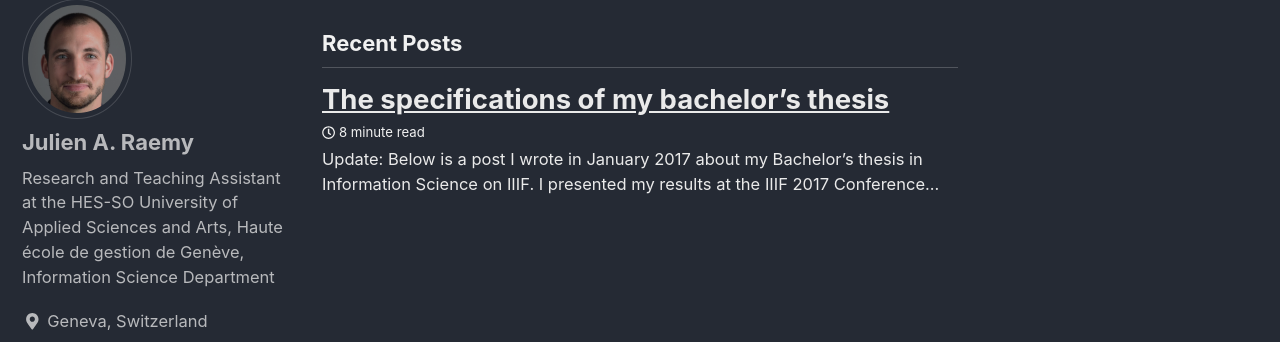
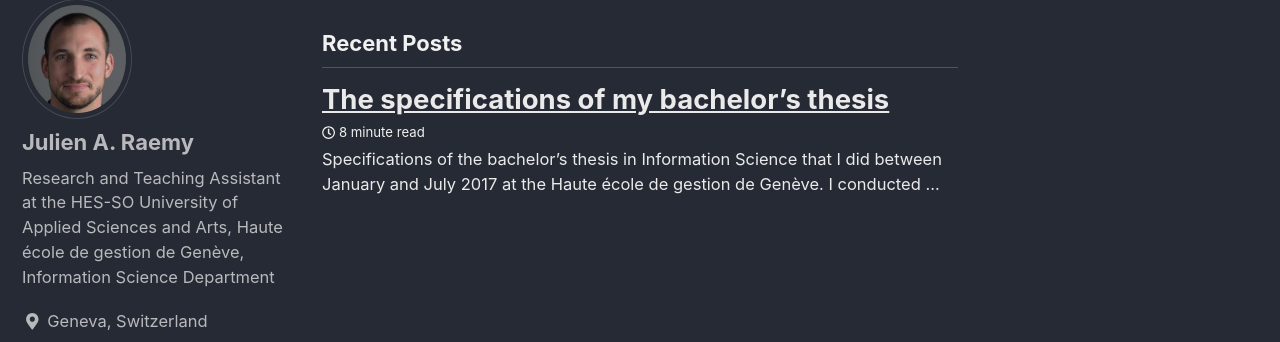
Before and after one commit to 00mjk/julsraemy.github.io, a Jekyll site: the page built from index.html, in a window 1280 px wide and 900 px high. Shown: the part 145-487 px from the top of the window. Built offline with Jekyll 4.4.1, drawn with Linux system fonts in a browser that asks for light colours; nearby versions of some CDN libraries; some web fonts are replaced; the list of posts is cut into pages by our own code; comment, search, counter and statistics services are not loaded; a style sheet for code colours, icons or effects is not loaded.

Commit message:
trying things

```diff
--- a/_config.yml
+++ b/_config.yml
@@ -17,7 +17,7 @@
 baseurl                  : # the subpath of your site, e.g. "/blog"
 repository               : julsraemy/julsraemy.github.io
 teaser                   : # path of fallback teaser image, e.g. "/assets/images/500x300.png"
-breadcrumbs              : true # false (default)
+breadcrumbs              : # false (default)
 words_per_minute         : 300
 comments                 :
   provider               : "staticman_v2" # false (default), "disqus", "discourse", "facebook", "google-plus", "staticman", "staticman_v2" "custom"
--- a/_posts/2017-30-01-specifications.md
+++ b/_posts/2017-30-01-specifications.md
@@ -1,5 +1,6 @@
 ---
 title: The specifications of my bachelor's thesis
+excerpt: "Specifications of the bachelor's thesis in Information Science that I did between January and July 2017 at the Haute école de gestion de Genève. I conducted usability testing on Mirador and the Universal Viewer, two IIIF-Compliant image viewers."
 categories:
   - posts
 tags:
@@ -11,7 +12,7 @@
 date: 2017-01-30 19:15:28 +0100
 ---
 
-_Update: Below is a post I wrote in January 2017 about my Bachelor's thesis in Information Science on IIIF. I presented my results at the [IIIF 2017 Conference](https://www.slideshare.net/JulienARaemy/iiif-preconference-usability-testing-conducted-on-the-uv-and-mirador) in the Vatican City and defended it in July 2017. Here is [the link to the full text](http://doc.rero.ch/record/306498)_
+_Update: Here is a post I wrote in January 2017 about my Bachelor's thesis in Information Science on IIIF. I presented my results at the [IIIF 2017 Conference](https://www.slideshare.net/JulienARaemy/iiif-preconference-usability-testing-conducted-on-the-uv-and-mirador) in June 2017 the Vatican City and that I defended in July 2017. Here is [the link to the full text](http://doc.rero.ch/record/306498). Some of the objectives described below have slightly changed_
 
 I am about to officially start my Bachelor's thesis at the Haute école de gestion de Genève (HEG). This blog post is from a document that I have just handed in to my professor. I hope it will give a good outline of this assignment to the IIIF community.
 
@@ -127,23 +128,25 @@
 
 # 5. Bibliography
 
-- BODLEIAN DIGITAL LIBRARY SYSTEMS & SERVICES, 2017\. Have you noticed our growing set of #IIIF buttons on [http://digital.bodleian.ox.ac.uk ](http://digital.bodleian.ox.ac.uk )? Twitter [online]. 19 January 2017\. [Accessed 23 January 2017]. Available from: [https://twitter.com/BDLSS/status/822108808793178113](https://twitter.com/BDLSS/status/822108808793178113)
-- DIGITAL HUMANITIES LAB (DHLAB), 2017\. NIE — INE. dhlab.unibas.ch [online]. 16 January 2017\. [Accessed 22 January 2017]. Available from: [http://dhlab.unibas.ch/nie-ine/](http://dhlab.unibas.ch/nie-ine/)
-- GARRETT, Jesse James, 2000\. The Elements of User Experience: Duality of the Web. jjg.net [online]. 30 March 2000\. [Accessed 2 January 2017]. Available from: [http://www.jjg.net/elements/pdf/elements.pdf](http://www.jjg.net/elements/pdf/elements.pdf)
-- GARRETT, Jesse James, 2011\. The elements of user experience: user-centered design for the Web and beyond. 2nd ed. Berkeley, CA: New Riders. Voices that matter. ISBN 978-0-321-68368-7\. - GUZZON, Oscar, 2016\. Optimisation d’une plateforme web de divulgation scientifique [online]. Bachelor’s thesis. Geneva, Switzerland: Haute école de gestion de Genève. [Accessed 24 January 2017]. Available from: [https://doc.rero.ch/record/278088](https://doc.rero.ch/record/278088)
-- INTERNATIONAL IMAGE INTEROPERABILITY FRAMEWORK (IIIF), 2017a. Awesome IIIF. GitHub [online]. 2017\. [Accessed 2 January 2017]. Available from: [https://github.com/IIIF/awesome-iiif](https://github.com/IIIF/awesome-iiif)
-- INTERNATIONAL IMAGE INTEROPERABILITY FRAMEWORK (IIIF), 2017b. IIIF Consortium. International Image Interoperability Framework [online]. 2017\. [Accessed 5 January 2017]. Available from: [http://iiif.io/community/consortium/](http://iiif.io/community/consortium/)
-- INTERNATIONAL IMAGE INTEROPERABILITY FRAMEWORK (IIIF), 2017c. International Image Interoperability Framework [online]. 2017\. [Accessed 2 January 2017]. Available from: [http://iiif.io/](http://iiif.io/)
-- INTERNATIONAL IMAGE INTEROPERABILITY FRAMEWORK (IIIF), 2017d. IIIF Events. International Image Interoperability Framework [online]. 2017\. [Accessed 24 January 2017]. Available from: [http://iiif.io/event/](http://iiif.io/event/)
-- INTERNATIONAL IMAGE INTEROPERABILITY FRAMEWORK (IIIF), 2017e. About IIIF. International Image Interoperability Framework [online]. 2017\. [Accessed 24 January 2017]. Available from: [http://iiif.io/about/](http://iiif.io/about/)
-- KILEY, Robert and CRANE, Tom, 2016\. The International Image Interoperability Framework (IIIF) for science publishers. eLife [online]. 16 May 2016\. [Accessed 8 November 2016]. Available from: [https://elifesciences.org/elife-news/international-image-interoperability-framework-iiif-science-publishers](https://elifesciences.org/elife-news/international-image-interoperability-framework-iiif-science-publishers)
-- LOOP11, 2016\. The Loop11 JavaScript – Easy as 1, 2, 3! | Loop11\. Loop11\. Online User Testing Tool [online]. 2 February 2016\. [Accessed 23 January 2017]. Available from: [https://www.loop11.com/the-loop11-javascript-is-it-a-problem/](https://www.loop11.com/the-loop11-javascript-is-it-a-problem/)
-- LOOP11, 2017\. Loop11\. Online User Testing Tool [online]. 2017\. [Accessed 6 January 2017]. Available from: [https://www.loop11.com/](https://www.loop11.com/)
-- MEYSTRE, Valérie and REY, Raphaël, 2014\. Tests d’utilisabilité : comparaison de deux méthodes appliquées au site e-rara.ch [online]. Geneva, Switzerland: Haute école de gestion de Genève. [Accessed 2 January 2017]. Available from: [https://doc.rero.ch/record/209599](https://doc.rero.ch/record/209599)
-- MIRADOR, 2017a. Project Mirador [online]. 2017\. [Accessed 2 January 2017]. Available from: [http://projectmirador.org/](http://projectmirador.org/) - MIRADOR, 2017b. Mirador Viewer. Project Mirador [online]. 2017\. [Accessed 23 January 2017]. Available from: [http://projectmirador.org/demo/](http://projectmirador.org/demo/)
-- NIELSEN, Jakob, 1995\. 10 Heuristics for User Interface Design. Nielsen Norman Group [online]. 1 January 1995\. [Accessed 2 January 2017]. Available from: [https://www.nngroup.com/articles/ten-usability-heuristics/](https://www.nngroup.com/articles/ten-usability-heuristics/)
-- NIELSEN, Jakob, 2010\. Usability engineering. Amsterdam: Kaufmann. ISBN 978-0-12-518406-9\. - PRONGUÉ, Nicolas, 2012\. Evaluation de l’utilisabilité de RODIN au moyen d’un test utilisateur asynchrone [online]. Bachelor’s thesis. Geneva, Switzerland: Haute école de gestion de Genève. [Accessed 2 January 2017]. Available from: [https://doc.rero.ch/record/30353](https://doc.rero.ch/record/30353)
-- SCHMIDT, Eveline, 2013\. Remote oder In-person Usability-Test ? [online]. Bachelor’s thesis. Geneva, Switzerland: Haute école de gestion de Genève. [Accessed 2 January 2017]. Available from: [https://doc.rero.ch/record/208871](https://doc.rero.ch/record/208871)
-- SNYDMAN, Stuart, SANDERSON, Robert and CRAMER, Tom, 2015\. The International Image Interoperability Framework (IIIF): A community & technology approach for web-based images. In: Archiving Conference [online]. Los Angeles, CA. May 2015\. p. 16–21\. Available from: [https://purl.stanford.edu/df650pk4327](https://purl.stanford.edu/df650pk4327)
-- SUC P-2 “SCIENTIFIC INFORMATION: ACCESS, PROCESSING AND SAFEGUARDING,” 2016\. NIE-INE (161-004): Nationale Infrastruktur für Editionen – Infrastructure nationale pour les éditions. Swissuniversities [online]. 10 August 2016\. [Accessed 3 January 2017]. Available from: [https://www.swissuniversities.ch/fileadmin/swissuniversities/Dokumente/Organisation/SUK-P/SUK_P-2/Abstract_NIE-INE.pdf](https://www.swissuniversities.ch/fileadmin/swissuniversities/Dokumente/Organisation/SUK-P/SUK_P-2/Abstract_NIE-INE.pdf)
-- THE UNIVERSAL VIEWER (UV), 2017\. Universal Viewer [online]. 2017\. [Accessed 2 January 2017]. Available from: [http://universalviewer.io/](http://universalviewer.io/)
+- BODLEIAN DIGITAL LIBRARY SYSTEMS & SERVICES, 2017. Have you noticed our growing set of #IIIF buttons on [http://digital.bodleian.ox.ac.uk](http://digital.bodleian.ox.ac.uk)? Twitter [online]. 19 January 2017. [Accessed 23 January 2017]. Available from: [https://twitter.com/BDLSS/status/822108808793178113](https://twitter.com/BDLSS/status/822108808793178113)
+- DIGITAL HUMANITIES LAB (DHLAB), 2017. NIE — INE. dhlab.unibas.ch [online]. 16 January 2017. [Accessed 22 January 2017]. Available from: [http://dhlab.unibas.ch/nie-ine/](http://dhlab.unibas.ch/nie-ine/)
+- GARRETT, Jesse James, 2000. The Elements of User Experience: Duality of the Web. jjg.net [online]. 30 March 2000. [Accessed 2 January 2017]. Available from: [http://www.jjg.net/elements/pdf/elements.pdf](http://www.jjg.net/elements/pdf/elements.pdf)
+- GARRETT, Jesse James, 2011. The elements of user experience: user-centered design for the Web and beyond. 2nd ed. Berkeley, CA: New Riders. Voices that matter. ISBN 978-0-321-68368-7.
+- GUZZON, Oscar, 2016. Optimisation d’une plateforme web de divulgation scientifique [online]. Bachelor’s thesis. Geneva, Switzerland: Haute école de gestion de Genève. [Accessed 24 January 2017]. Available from: [https://doc.rero.ch/record/278088](https://doc.rero.ch/record/278088)
+- INTERNATIONAL IMAGE INTEROPERABILITY FRAMEWORK (IIIF), 2017a. Awesome IIIF. GitHub [online]. 2017. [Accessed 2 January 2017]. Available from: [https://github.com/IIIF/awesome-iiif](https://github.com/IIIF/awesome-iiif)
+- INTERNATIONAL IMAGE INTEROPERABILITY FRAMEWORK (IIIF), 2017b. IIIF Consortium. International Image Interoperability Framework [online]. 2017. [Accessed 5 January 2017]. Available from: [http://iiif.io/community/consortium/](http://iiif.io/community/consortium/)
+- INTERNATIONAL IMAGE INTEROPERABILITY FRAMEWORK (IIIF), 2017c. International Image Interoperability Framework [online]. 2017. [Accessed 2 January 2017]. Available from: [http://iiif.io/](http://iiif.io/)
+- INTERNATIONAL IMAGE INTEROPERABILITY FRAMEWORK (IIIF), 2017d. IIIF Events. International Image Interoperability Framework [online]. 2017. [Accessed 24 January 2017]. Available from: [http://iiif.io/event/](http://iiif.io/event/)
+- INTERNATIONAL IMAGE INTEROPERABILITY FRAMEWORK (IIIF), 2017e. About IIIF. International Image Interoperability Framework [online]. 2017. [Accessed 24 January 2017]. Available from: [http://iiif.io/about/](http://iiif.io/about/)
+- KILEY, Robert and CRANE, Tom, 2016. The International Image Interoperability Framework (IIIF) for science publishers. eLife [online]. 16 May 2016. [Accessed 8 November 2016]. Available from: [https://elifesciences.org/elife-news/international-image-interoperability-framework-iiif-science-publishers](https://elifesciences.org/elife-news/international-image-interoperability-framework-iiif-science-publishers)
+- LOOP11, 2016. The Loop11 JavaScript – Easy as 1, 2, 3! | Loop11. Loop11. Online User Testing Tool [online]. 2 February 2016. [Accessed 23 January 2017]. Available from: [https://www.loop11.com/the-loop11-javascript-is-it-a-problem/](https://www.loop11.com/the-loop11-javascript-is-it-a-problem/)
+- LOOP11, 2017. Loop11. Online User Testing Tool [online]. 2017. [Accessed 6 January 2017]. Available from: [https://www.loop11.com/](https://www.loop11.com/)
+- MEYSTRE, Valérie and REY, Raphaël, 2014. Tests d’utilisabilité : comparaison de deux méthodes appliquées au site e-rara.ch [online]. Geneva, Switzerland: Haute école de gestion de Genève. [Accessed 2 January 2017]. Available from: [https://doc.rero.ch/record/209599](https://doc.rero.ch/record/209599)
+- MIRADOR, 2017a. Project Mirador [online]. 2017. [Accessed 2 January 2017]. Available from: [http://projectmirador.org/](http://projectmirador.org/) - MIRADOR, 2017b. Mirador Viewer. Project Mirador [online]. 2017. [Accessed 23 January 2017]. Available from: [http://projectmirador.org/demo/](http://projectmirador.org/demo/)
+- NIELSEN, Jakob, 1995. 10 Heuristics for User Interface Design. Nielsen Norman Group [online]. 1 January 1995. [Accessed 2 January 2017]. Available from: [https://www.nngroup.com/articles/ten-usability-heuristics/](https://www.nngroup.com/articles/ten-usability-heuristics/)
+- NIELSEN, Jakob, 2010. Usability engineering. Amsterdam: Kaufmann. ISBN 978-0-12-518406-9.
+- PRONGUÉ, Nicolas, 2012. Evaluation de l’utilisabilité de RODIN au moyen d’un test utilisateur asynchrone [online]. Bachelor’s thesis. Geneva, Switzerland: Haute école de gestion de Genève. [Accessed 2 January 2017]. Available from: [https://doc.rero.ch/record/30353](https://doc.rero.ch/record/30353)
+- SCHMIDT, Eveline, 2013. Remote oder In-person Usability-Test ? [online]. Bachelor’s thesis. Geneva, Switzerland: Haute école de gestion de Genève. [Accessed 2 January 2017]. Available from: [https://doc.rero.ch/record/208871](https://doc.rero.ch/record/208871)
+- SNYDMAN, Stuart, SANDERSON, Robert and CRAMER, Tom, 2015. The International Image Interoperability Framework (IIIF): A community & technology approach for web-based images. In: Archiving Conference [online]. Los Angeles, CA. May 2015. p. 16–21. Available from: [https://purl.stanford.edu/df650pk4327](https://purl.stanford.edu/df650pk4327)
+- SUC P-2 “SCIENTIFIC INFORMATION: ACCESS, PROCESSING AND SAFEGUARDING,” 2016. NIE-INE (161-004): Nationale Infrastruktur für Editionen – Infrastructure nationale pour les éditions. Swissuniversities [online]. 10 August 2016. [Accessed 3 January 2017]. Available from: [https://www.swissuniversities.ch/fileadmin/swissuniversities/Dokumente/Organisation/SUK-P/SUK_P-2/Abstract_NIE-INE.pdf](https://www.swissuniversities.ch/fileadmin/swissuniversities/Dokumente/Organisation/SUK-P/SUK_P-2/Abstract_NIE-INE.pdf)
+- THE UNIVERSAL VIEWER (UV), 2017. Universal Viewer [online]. 2017. [Accessed 2 January 2017]. Available from: [http://universalviewer.io/](http://universalviewer.io/)
```
Also changed, not shown: _pages/category-archive.html (added, +16 -0 lines), tag-archive.html (added, +16 -0 lines).
